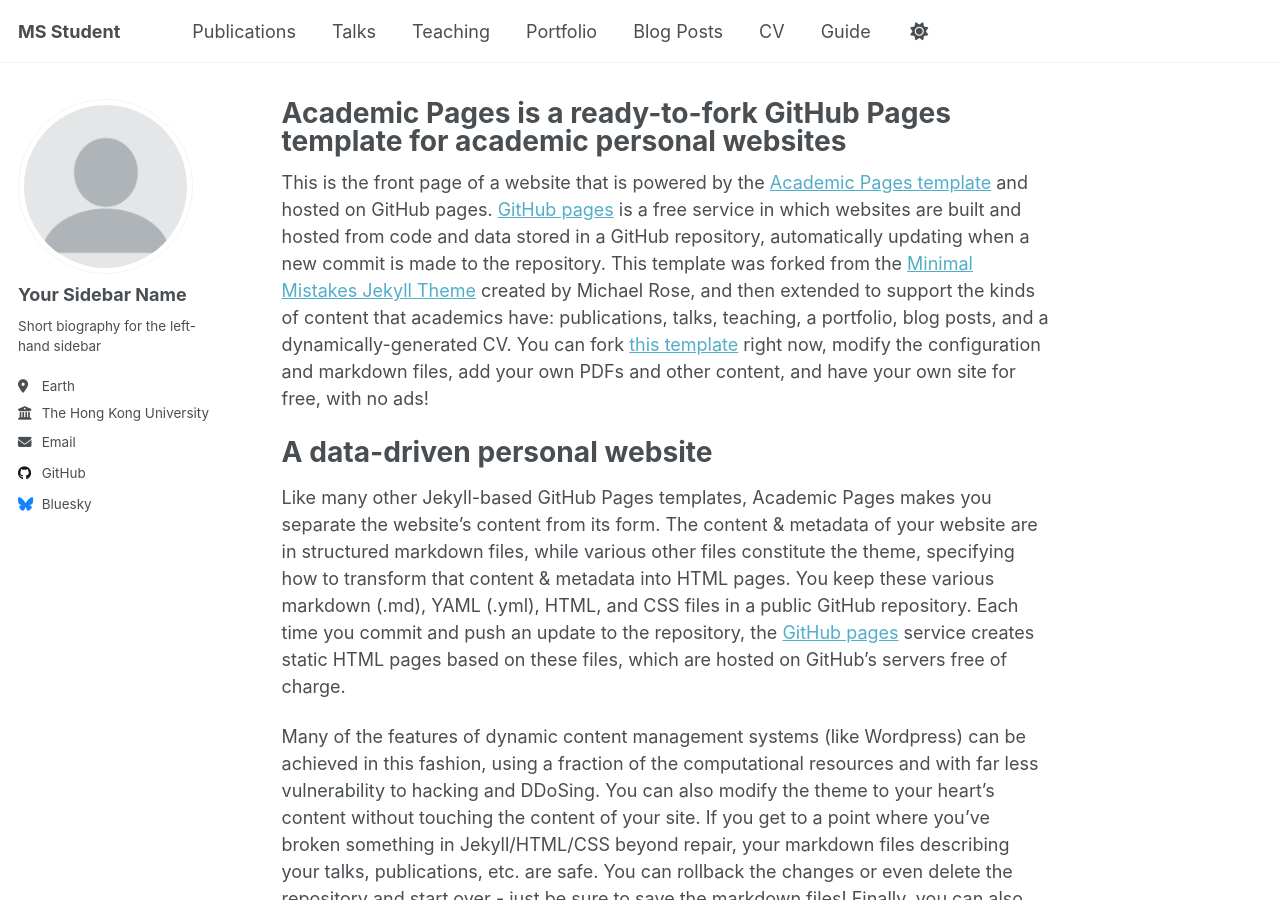
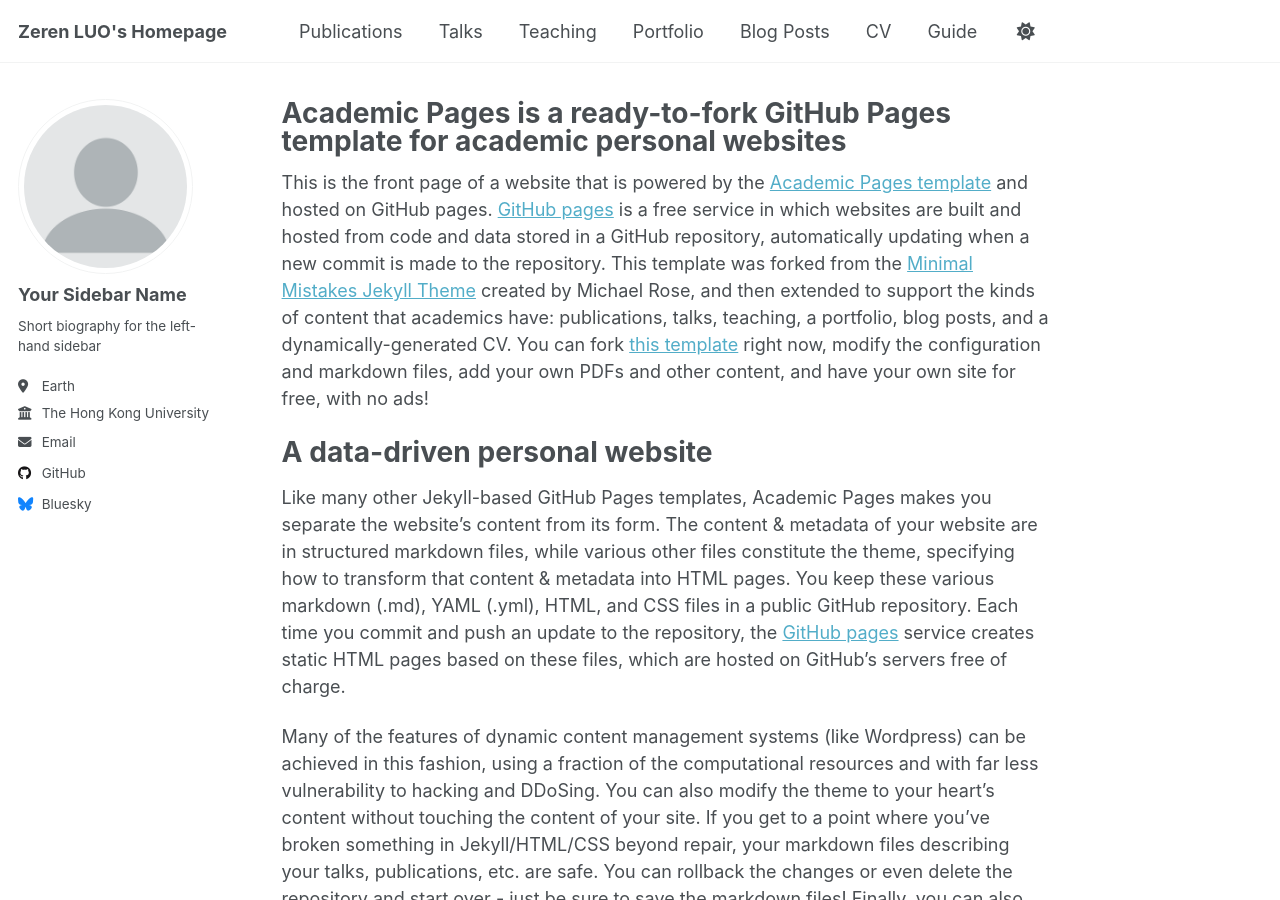
Before and after one commit to Zeren77/zeren77.github.io, a Jekyll site: the page built from _pages/about.md, in a window 1280 px wide and 900 px high. Built offline with Jekyll 4.4.1, drawn with Linux system fonts in a browser that asks for light colours.

Commit message:
Update _config.yml

```diff
--- a/_config.yml
+++ b/_config.yml
@@ -9,10 +9,10 @@
 # Basic Site Settings
 locale                   : "en-US"
 site_theme               : "default"
-title                    : "MS Student"
+title                    : "Zeren LUO's Homepage"
 title_separator          : "-"
 name                     : &name "Zeren LUO"
-description              : &description "personal description"
+description              : &description "M.Phil. Student at The Trustworthy AI Lab"
 url                      : https://zeren77.github.io # the base hostname & protocol for your site e.g. "https://[your GitHub username].github.io"
 baseurl                  : "" # the subpath of your site, e.g. "/blog"
 repository               : "academicpages/academicpages.github.io"
```
